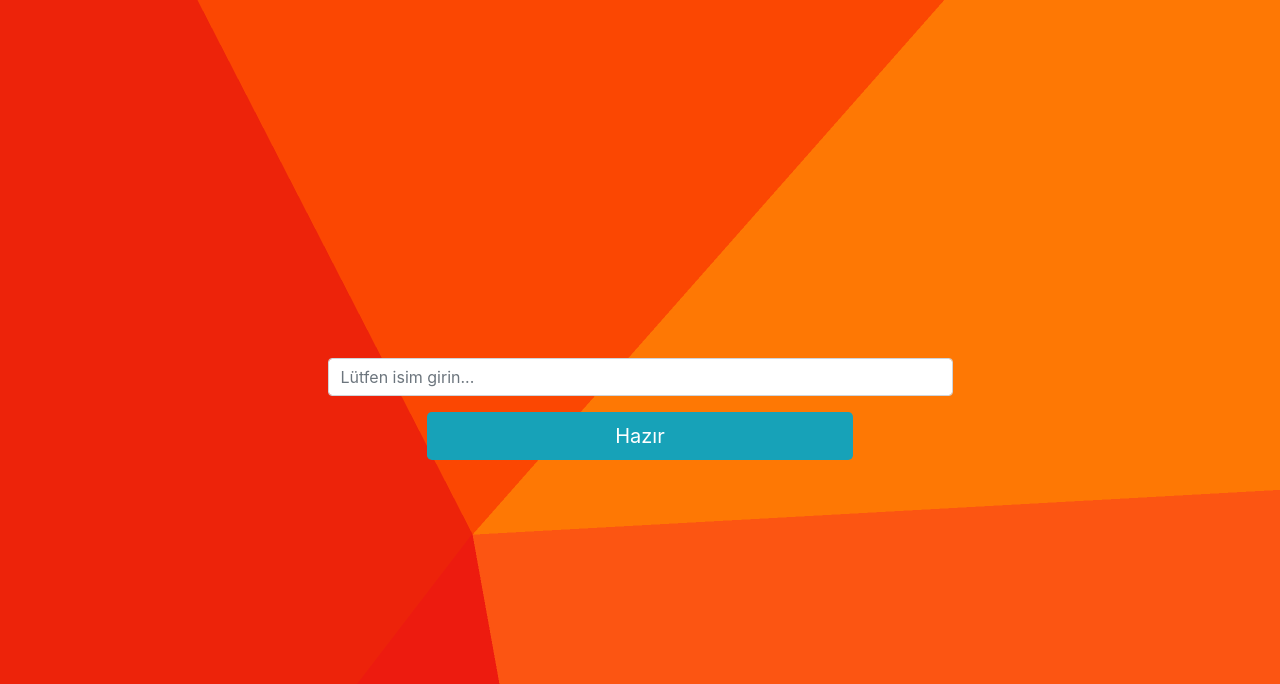
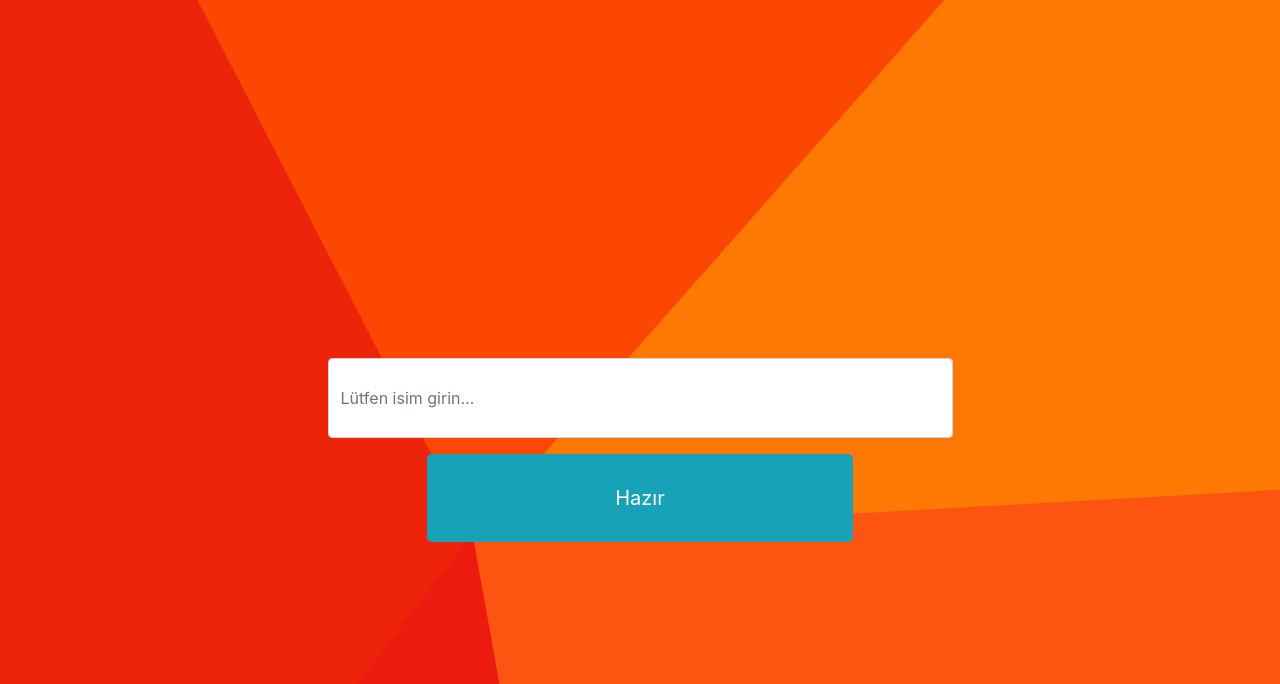
Before and after one commit to QueennN/QrQuiz, a website: page public/index.html in a window 1280 px wide. Shown: the part 190-874 px from the top of the page. Drawn offline with nearby package versions, Linux system fonts and the light colour scheme; no server answers.

Commit message:
BURAK KARDEŞİMİN YAPTIGI LİNE-HEİGHTLER AKIYOR

```diff
--- a/public/index.html
+++ b/public/index.html
@@ -185,9 +185,9 @@
                 </div>
                 <div class="row"  style="margin-top:30%;" >
                     <div class="col-12 isimkutu form-group">
-                        <input class="input-lg m-auto col-6 form-control isim mr-2" placeholder="Lütfen isim girin..." id="inputlg" type="text" id="name">
+                        <input class="m-auto col-6 form-control isim mr-2" placeholder="Lütfen isim girin..." type="text" id="name" style="height:5em;">
                     </div>
-                    <div class="bk m-auto col-4 btn btn-lg bg-info text-white" id='#buton' style="width:50%">Hazır</div>
+                    <div class="bk m-auto col-4 btn btn-lg bg-info text-white" id='#buton' style="line-height:3.5em; width:50%">Hazır</div>
                 </div>
             </form>
 
```
